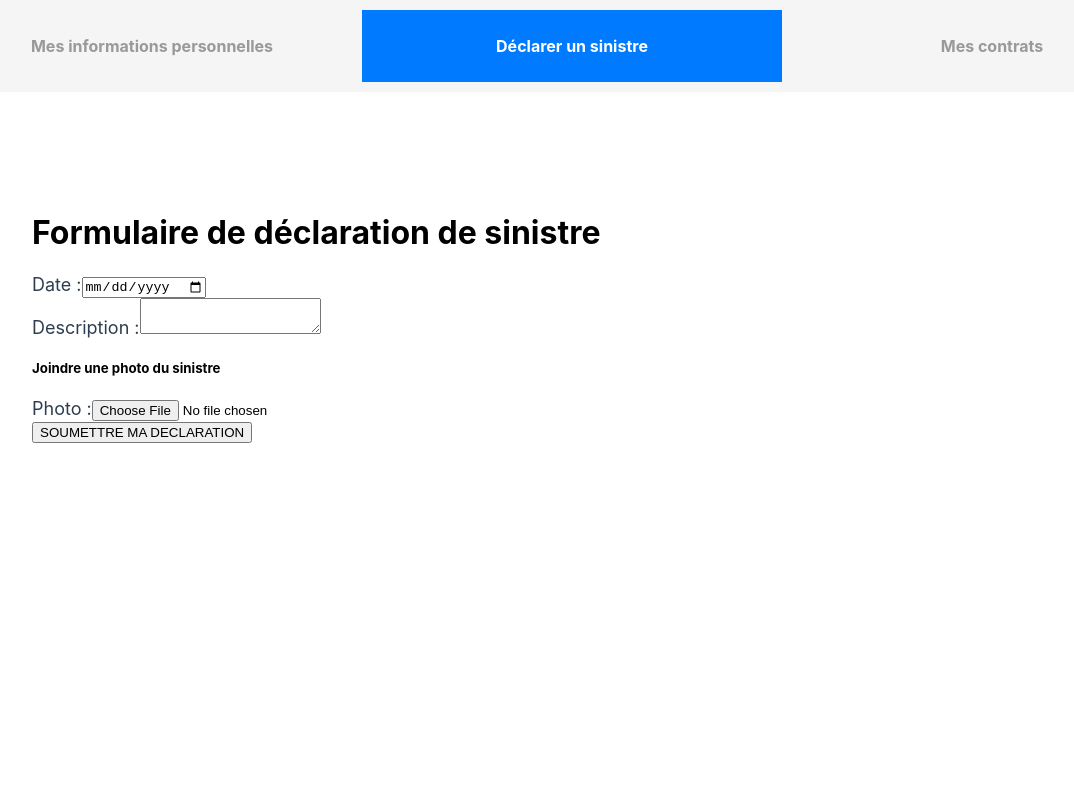
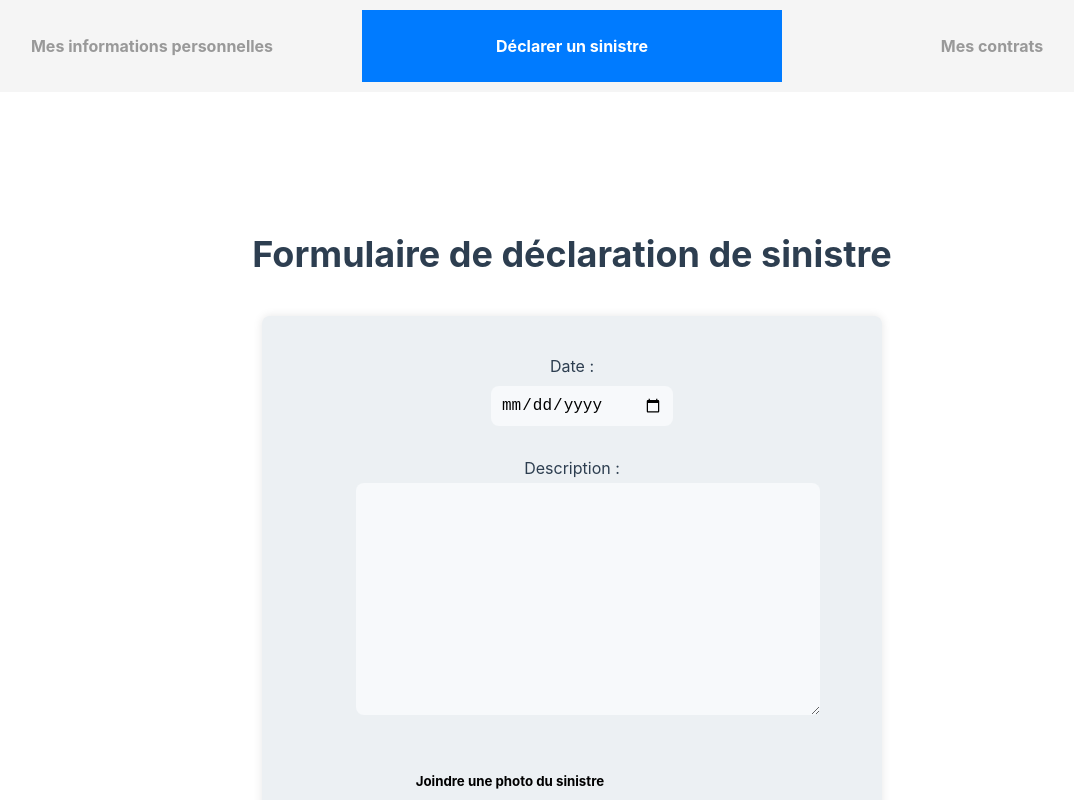
Before and after one commit to ChristelDeveza/assurance-project-bloc2, a React (Vite) app in the folder frontend/: page /moncompte in a window 1280 px wide. Both pictures are taken after a click on the element "Déclarer un sinistre". Shown: the top 800 px of the page, without its empty margins (68-1142 px from the left). Built offline with nearby package versions, Linux system fonts and the light colour scheme; no server answers.

Commit message:
decl-form-css-desktop

```diff
--- a/frontend/src/App.css
+++ b/frontend/src/App.css
@@ -114,7 +114,6 @@ label {
 }
 
 /* User data form*/
-
 .userFormform {
   display: flex;
   flex-direction: column;
@@ -158,6 +157,78 @@ label {
 }
 
 .btn-userdatas:hover {
+  background-color: #2980b9;
+}
+
+/* Declaration form */
+.header-decl {
+  color: #2d3e50;
+  font-size: 36px;
+  text-align: center;
+  margin-top: 40px;
+  margin-bottom: 40px;
+}
+
+.div-decl {
+  width: 80%;
+}
+
+.decl-form {
+  display: flex;
+  flex-direction: column;
+  justify-content: center;
+  align-items:center;
+  width: 50%;
+  margin: 0 auto;
+  background-color: #ecf0f3;
+  padding: 40px;
+  border-radius: 8px;
+  box-shadow: 0px 0px 10px 0px rgba(0, 0, 0, 0.1);
+  gap:2rem;
+}
+
+.decl-label {
+  display: block;
+  margin-bottom: 5px;
+  color: #2d3e50;
+  font-size: 16px;
+  text-align: center;
+
+}
+
+.decl-input {
+  padding: 10px;
+  border-radius: 8px;
+  border: none;
+  background-color: #f7f9fb;
+  margin-top: 5px;
+  font-size: 16px;
+  width: 100%;
+}
+
+.decl-descr {
+  padding: 1rem;
+  border-radius: 8px;
+  border: none;
+  background-color: #f7f9fb;
+  font-size: 16px;
+  width: 100%;
+  height: 200px;
+}
+
+button[type="submit"] {
+  background-color: #3498db;
+  color: #fff;
+  border-radius: 8px;
+  border: none;
+  cursor: pointer;
+  margin-top: 20px;
+  font-size: 18px;
+  padding: 12px 24px;
+
+}
+
+button[type="submit"]:hover {
   background-color: #2980b9;
 }
 
--- a/frontend/src/components/Form.jsx
+++ b/frontend/src/components/Form.jsx
@@ -34,11 +34,14 @@ function Form() {
 
   return (
     <div className="form">
-      <h1>Formulaire de déclaration de sinistre</h1>
-      <form onSubmit={handleSubmit}>
+      <h1 className="header-decl">Formulaire de déclaration de sinistre</h1>
+      <form className="decl-form" onSubmit={handleSubmit}>
         <div>
-          <label htmlFor="date">Date :</label>
+          <label className="decl-label" htmlFor="date">
+            Date :
+          </label>
           <input
+            className="decl-input"
             type="date"
             id="date"
             name="date"
@@ -46,9 +49,12 @@ function Form() {
             onChange={handleInputChange}
           />
         </div>
-        <div>
-          <label htmlFor="description">Description :</label>
+        <div className="div-decl">
+          <label className="decl-label" htmlFor="description">
+            Description :
+          </label>
           <textarea
+            className="decl-descr"
             id="description"
             name="description"
             value={formData.description}
```
